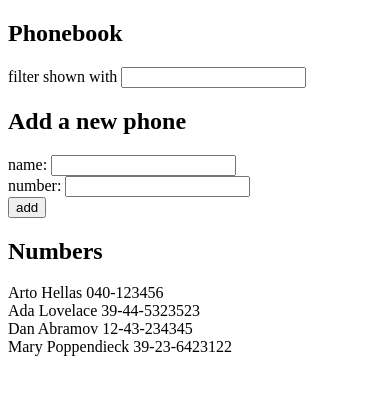
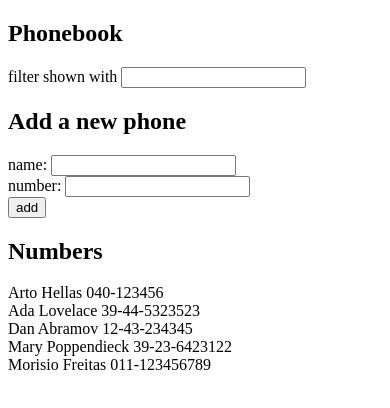
Before and after one commit to MarkFantini/Full-Stack-Open-Exercises-University-of-Helsinki, a React (Vite) app in the folder part2/phonebook/: page / in a window 390 px wide. Shown: the top 408 px of the page. Built offline with nearby package versions, Linux system fonts and the light colour scheme; data requests are answered from the project's data file.

Commit message:
Exercise 2.12 (Numbers added to phonebook are saved in backend server)

```diff
--- a/part2/phonebook/db.json
+++ b/part2/phonebook/db.json
@@ -1,5 +1,5 @@
 {
-    "persons":[
+  "persons": [
     {
       "name": "Arto Hellas",
       "number": "040-123456",
@@ -19,6 +19,11 @@
       "name": "Mary Poppendieck",
       "number": "39-23-6423122",
       "id": "4"
+    },
+    {
+      "id": "8d19",
+      "name": "Morisio Freitas",
+      "number": "011-123456789"
     }
   ]
 }
--- a/part2/phonebook/src/App.jsx
+++ b/part2/phonebook/src/App.jsx
@@ -65,8 +65,13 @@ const App = () => {
       return
     }
 
-    setPersons(persons.concat(object))
-    setNewName('')
+    axios
+      .post('http://localhost:3001/persons', object)
+      .then(response => {
+        setPersons(persons.concat(response.data))
+        setNewName('')
+      })
+    // setPersons(persons.concat(object))
   }
 
   const handleNewName = (event) => {
```
Lines whose indentation alone changed are shown as unchanged.
